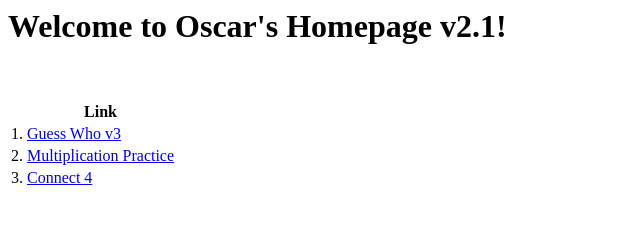
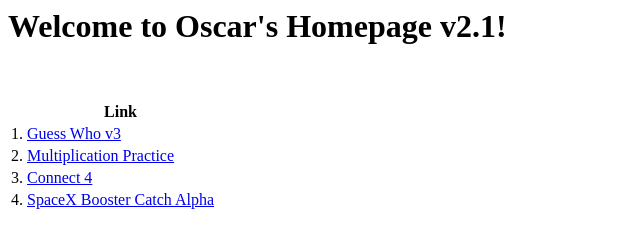
Before and after one commit to exkarkoy/exkarkoy.github.io, a plain HTML site: page index.html in a window 1280 px wide. Shown: the whole page, without its empty margins (0-640 px from the left). Drawn offline with Linux system fonts and the light colour scheme.

Commit message:
Update index.html
Added new website

```diff
--- a/index.html
+++ b/index.html
@@ -11,6 +11,7 @@
 	<TR><TD>1.</TD><TD><a href="Guess_who3.html">Guess Who v3</a></TD></TR>
 	<TR><TD>2.</TD><TD><a href="MultiplicationtTablePractice.html">Multiplication Practice</a></TD></TR>
 	<TR><TD>3.</TD><TD><a href="Connect4.html">Connect 4</a></TD></TR>
+	<TR><TD>4.</TD><TD><a href="Booster%20Catch%20Alpha%20.html">SpaceX Booster Catch Alpha</a></TD></TR>
 </Table>
 </P>
 </BODY>
```
